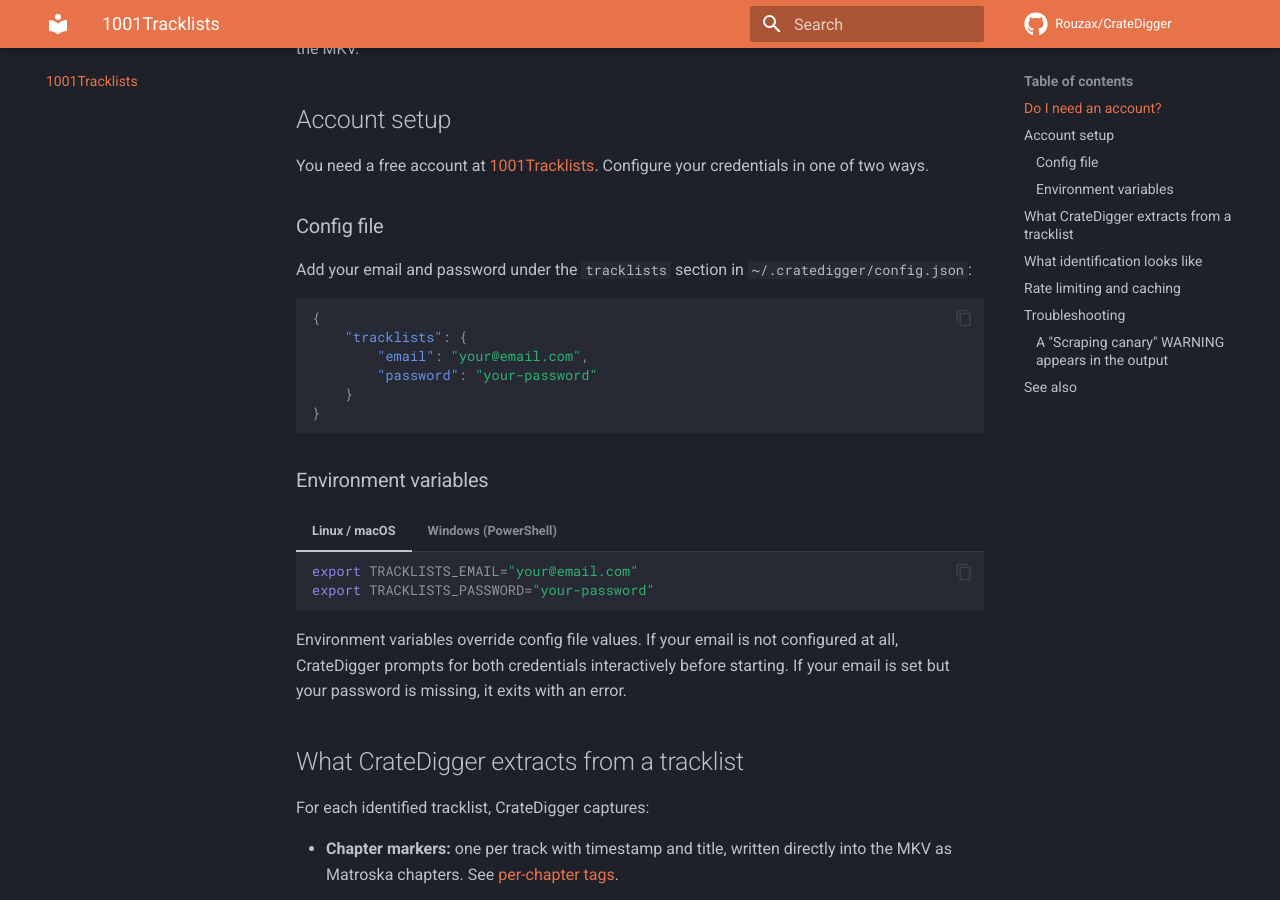
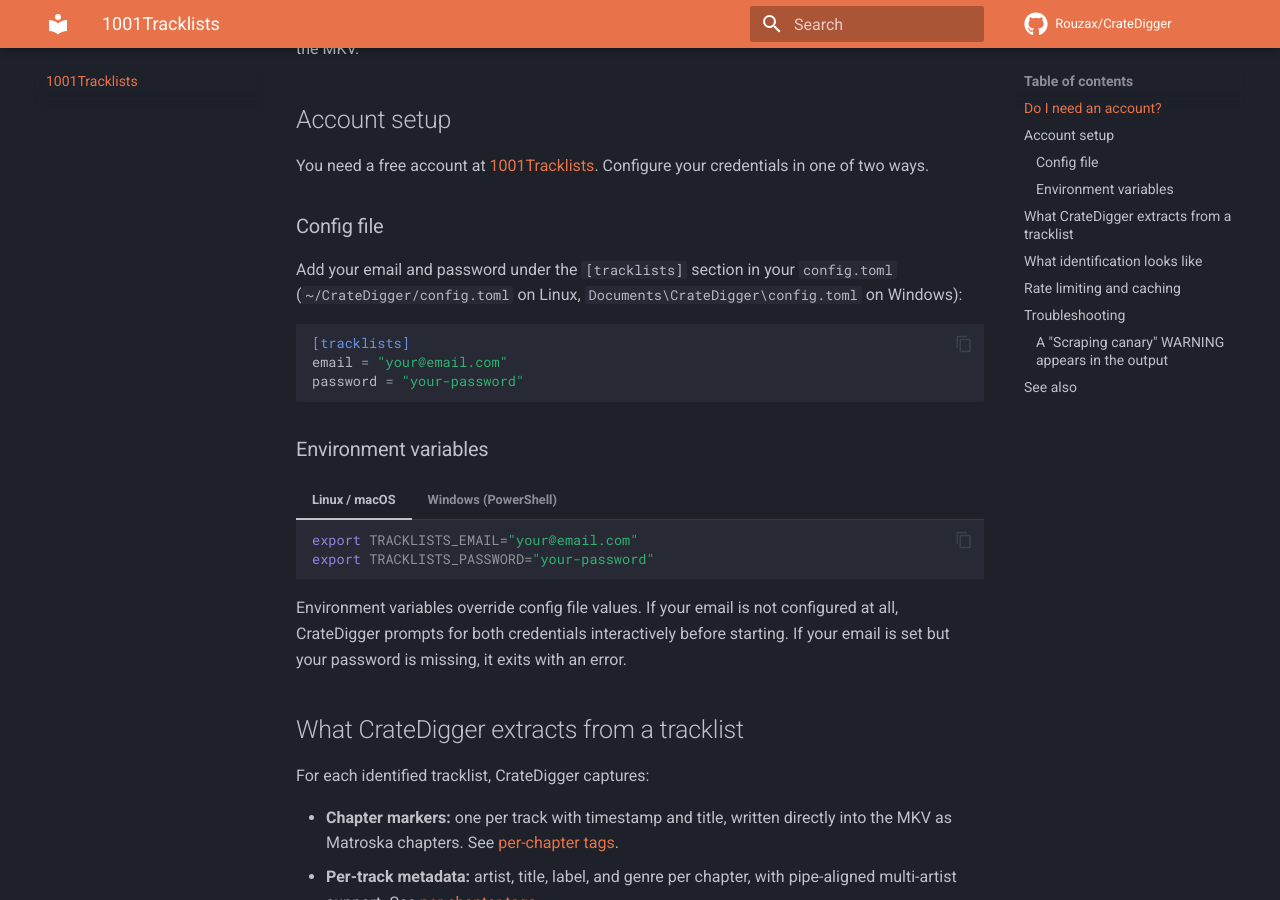
Before and after one commit to Rouzax/CrateDigger, an MkDocs documentation site: the page built from docs/tracklists.md, in a window 1280 px wide and 900 px high, scrolled down 1515 px. Built offline with MkDocs 1.6.1 and Material for MkDocs 9.7.7, drawn with Linux system fonts in a browser that asks for light colours; comment, search, counter and statistics services are not loaded.

Commit message:
docs(config): update TOML config snippet and credentials location
Convert JSON config snippets to TOML in kodi-integration.md and
tracklists.md. Update config path references from the old
~/.cratedigger/config.json to config.toml at the new location
(~/CrateDigger/ on Linux, Documents\CrateDigger\ on Windows).

````diff
--- a/docs/tracklists.md
+++ b/docs/tracklists.md
@@ -33,15 +33,12 @@
 
 ### Config file
 
-Add your email and password under the `tracklists` section in `~/.cratedigger/config.json`:
+Add your email and password under the `[tracklists]` section in your `config.toml` (`~/CrateDigger/config.toml` on Linux, `Documents\CrateDigger\config.toml` on Windows):
 
-```json
-{
-    "tracklists": {
-        "email": "your@email.com",
-        "password": "your-password"
-    }
-}
+```toml
+[tracklists]
+email = "your@email.com"
+password = "your-password"
 ```
 
 ### Environment variables
````
Also changed, not shown: docs/kodi-integration.md (+19 -25 lines).
